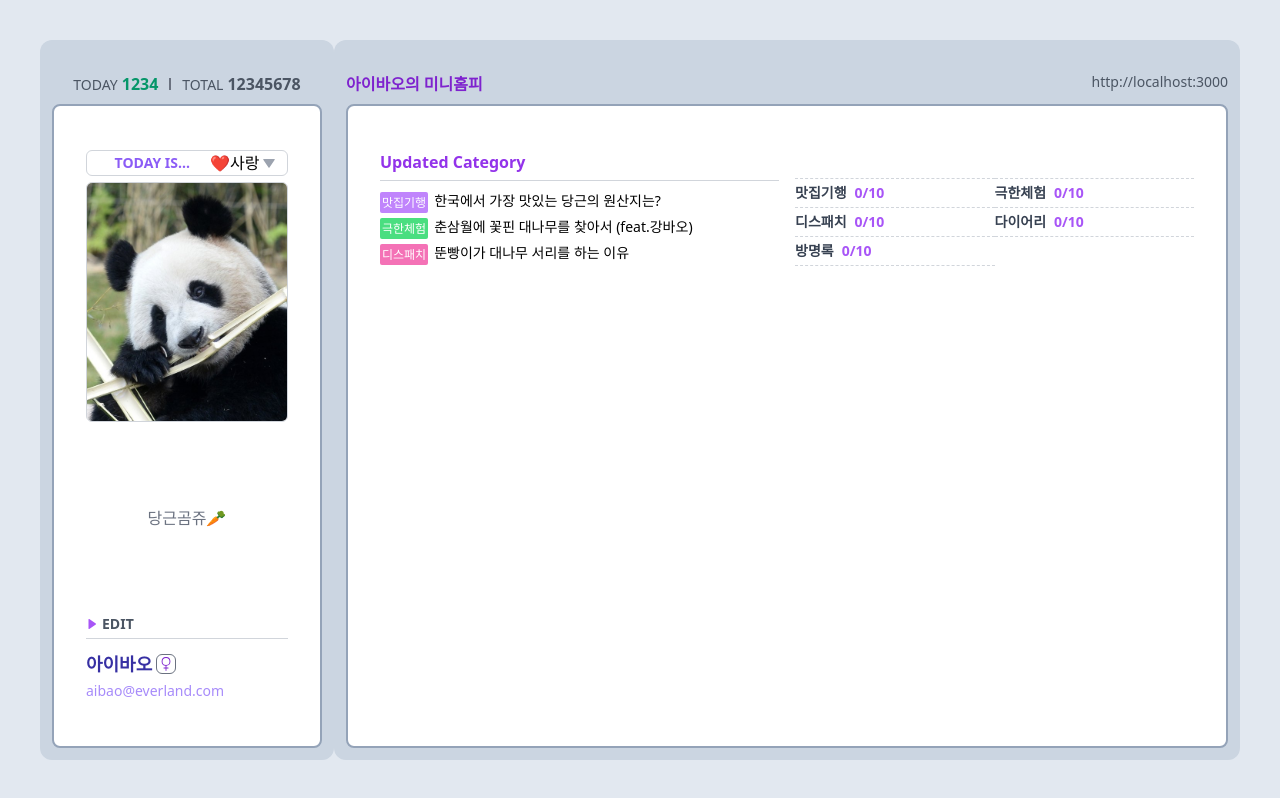
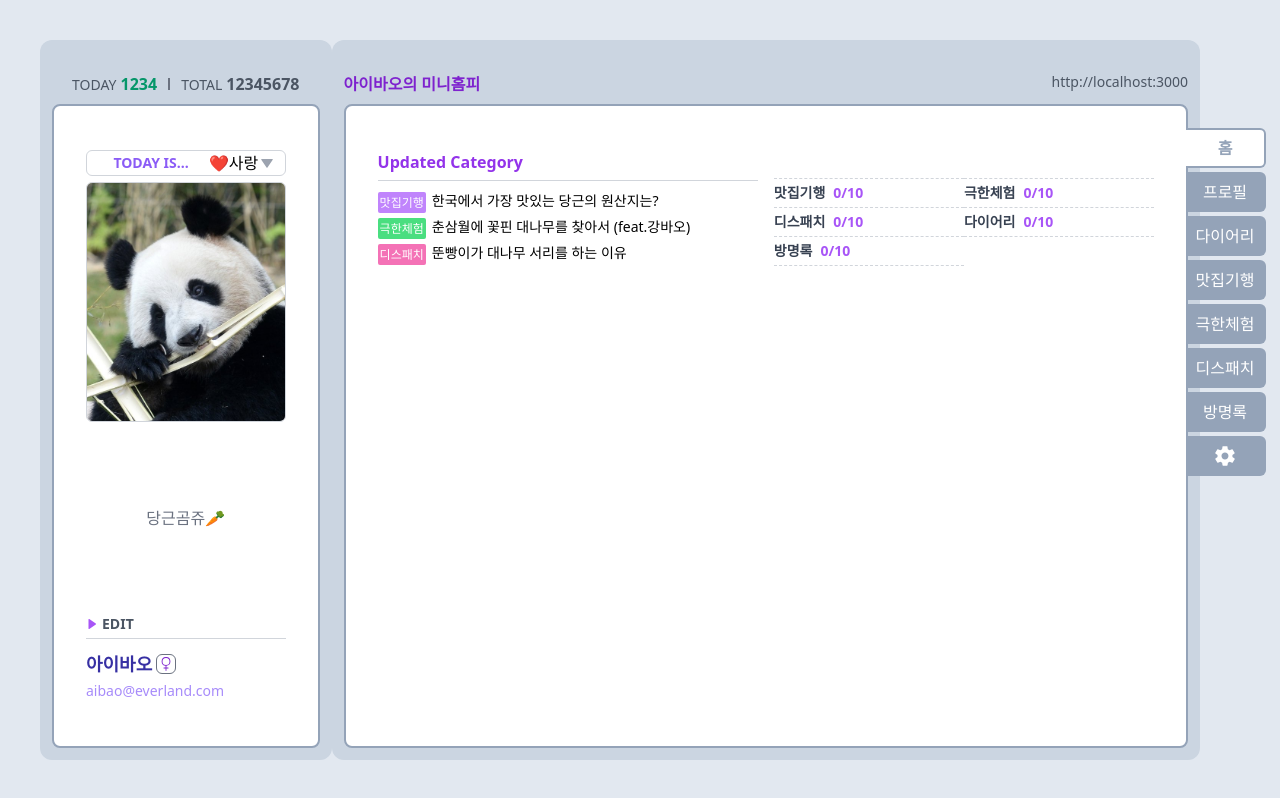
Before and after one commit to saiani1/rit-world, a React (Vite) app: page /home in a window 1280 px wide. Built offline with nearby package versions, Linux system fonts and the light colour scheme.

Commit message:
메뉴 dnd 구현중

```diff
--- a/package.json
+++ b/package.json
@@ -33,6 +33,7 @@
   },
   "devDependencies": {
     "@types/react": "^18.2.37",
+    "@types/react-beautiful-dnd": "^13.1.7",
     "@types/react-dom": "^18.2.17",
     "@typescript-eslint/eslint-plugin": "^6.10.0",
     "@typescript-eslint/parser": "^6.10.0",
--- /dev/null
+++ b/src/components/common/gnb/GNB.tsx
@@ -0,0 +1,136 @@
+import { useState } from "react";
+import { IoMdSettings } from "react-icons/io";
+import { DragDropContext, Droppable, Draggable } from "react-beautiful-dnd";
+
+interface IList {
+  id: number;
+  name: string;
+}
+
+const gnb_list = [
+  {
+    id: 1,
+    name: "홈",
+  },
+  {
+    id: 2,
+    name: "프로필",
+  },
+  {
+    id: 3,
+    name: "다이어리",
+  },
+  {
+    id: 4,
+    name: "맛집기행",
+  },
+  {
+    id: 5,
+    name: "극한체험",
+  },
+  {
+    id: 6,
+    name: "디스패치",
+  },
+  {
+    id: 7,
+    name: "방명록",
+  },
+];
+
+const GNB = () => {
+  const [clickedMenu, setClickedMenu] = useState("홈");
+  const [isActiveDND, setIsActiveDND] = useState(false);
+  const [list, setList] = useState<IList[]>(gnb_list);
+
+  const handleClickMenu = (e: React.MouseEvent<HTMLUListElement>) => {
+    const name = (e.target as HTMLButtonElement).name;
+    setClickedMenu(name);
+  };
+
+  const handleClickDNDBtn = () => {
+    setIsActiveDND((prev) => !prev);
+  };
+  console.log(isActiveDND, list);
+
+  const reorder = (list, startIndex, endIndex) => {
+    const result = Array.from(list);
+    const [removed] = result.splice(startIndex, 1);
+    result.splice(endIndex, 0, removed);
+
+    return result;
+  };
+
+  const onDragEnd = (result) => {
+    const { destination, source, combine } = result;
+    if (combine) return;
+    if (!destination) return;
+    if (
+      source.droppableId === destination.droppableId &&
+      source.index === destination.index
+    )
+      return;
+
+    const items = reorder(list, result.source.index, result.destination.index);
+
+    setList(items);
+  };
+
+  return (
+    <DragDropContext onDragEnd={onDragEnd}>
+      <Droppable droppableId="droppable" isDropDisabled={!isActiveDND}>
+        {(provided) => (
+          <ul
+            ref={provided.innerRef}
+            onClick={handleClickMenu}
+            className="flex flex-col gap-y-1 absolute top-32 right-3.5"
+            {...provided.droppableProps}
+          >
+            {list.map((gnb, i) => (
+              <Draggable
+                key={gnb.id}
+                index={i}
+                draggableId={String(gnb.id)}
+                isDragDisabled={!isActiveDND}
+              >
+                {(provided) => (
+                  <li
+                    className="flex justify-center items-center"
+                    ref={provided.innerRef}
+                    {...provided.draggableProps}
+                    {...provided.dragHandleProps}
+                  >
+                    <button
+                      type="button"
+                      className={`w-20 h-10 rounded-r-md border-y-2 border-r-2 border-slate-400 ${
+                        clickedMenu === gnb.name
+                          ? "bg-white text-slate-400 font-bold"
+                          : "text-white bg-slate-400"
+                      }`}
+                      name={gnb.name}
+                    >
+                      {gnb.name}
+                    </button>
+                  </li>
+                )}
+              </Draggable>
+            ))}
+            {provided.placeholder}
+
+            <li className="flex justify-center items-center">
+              <button
+                type="button"
+                className="flex justify-center items-center w-20 h-10 rounded-r-md border-y-2 border-r-2 border-slate-400 text-white bg-slate-400"
+                onClick={handleClickDNDBtn}
+              >
+                <IoMdSettings className="text-2xl" />
+              </button>
+            </li>
+          </ul>
+        )}
+      </Droppable>
+    </DragDropContext>
+  );
+};
+
+export default GNB;
--- a/src/routes/home/HomeScreen.tsx
+++ b/src/routes/home/HomeScreen.tsx
@@ -1,11 +1,13 @@
 import ProfileAside from "@/components/aside/ProfileAside";
+import GNB from "@/components/common/gnb/GNB";
 import HomeSection from "@/components/home/components/HomeSection";
 
 const HomeScreen = () => {
   return (
-    <div className="flex w-full h-full p-10">
+    <div className="flex w-full h-full relative pl-10 pr-20 py-10">
       <ProfileAside />
       <HomeSection />
+      <GNB />
     </div>
   );
 };
```
Also changed, not shown: 1 other file (tests, documents, lock files or other folders).
